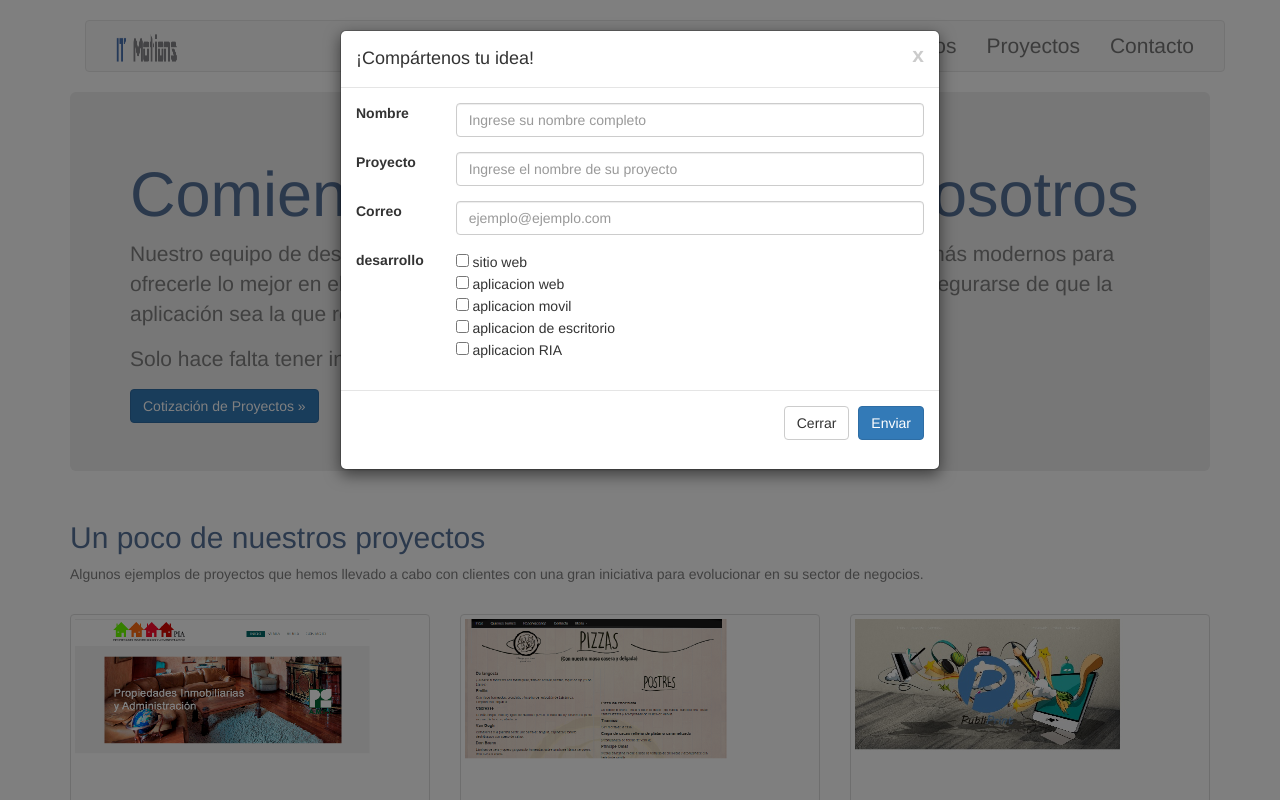
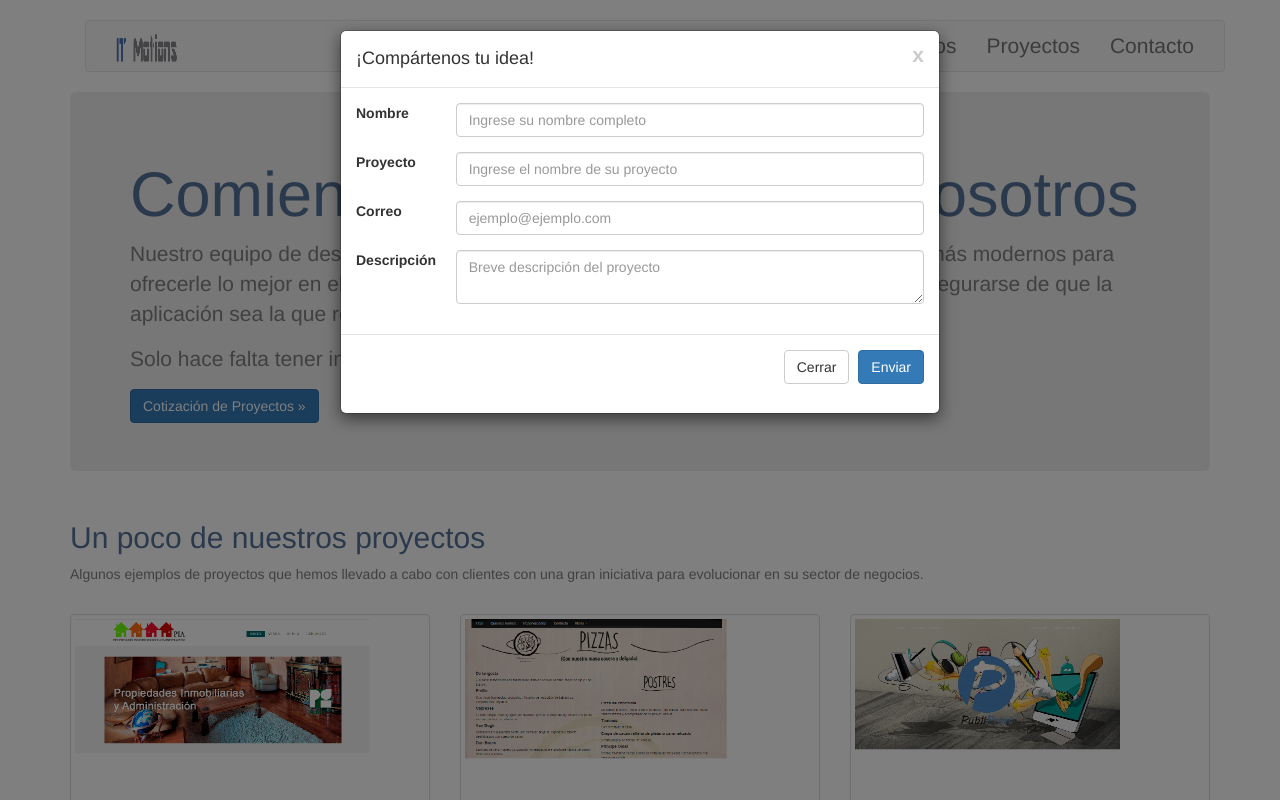
Before and after one commit to ITMotion/itmotions.net, a PHP site: page /proyectos.php in a window 1280 px wide, after a click on "Cotización de Proyectos »". Run offline with PHP 8.4, Linux system fonts and the light colour scheme.

Commit message:
Descripción de Formulario
Agregar el campo "Descripción" en la página de Proyectos.

```diff
--- a/proyectos.php
+++ b/proyectos.php
@@ -48,13 +48,9 @@
 									</div>
 
 									<div class="form-group" id="opciones">
-										<label for="desarrollo" class="col-lg-2 control-lable">desarrollo</label>
+										<label for="descripcion" class="col-lg-2 control-lable">Descripción</label>
 										<div class="col-lg-10">
-											<input type="checkbox" name="sitio web" value="sitio web"> sitio web<br>
-											<input type="checkbox" name="aplicacion web" value="aplicacion web"> aplicacion web<br>
-											<input type="checkbox" name="aplicacion movil" value="aplicacion movil"> aplicacion movil<br>
-											<input type="checkbox" name="aplicacion escritorio" value="aplicacion escritorio"> aplicacion de escritorio<br>
-											<input type="checkbox" name="aplicacion ria" value="aplicacion ria"> aplicacion RIA<br>
+											<textarea type="text" name="descripcion" id="descripcion" class="form-control" placeholder="Breve descripción del proyecto" required="required"></textarea>
 										</div>
 									</div>
 								</div>
```
